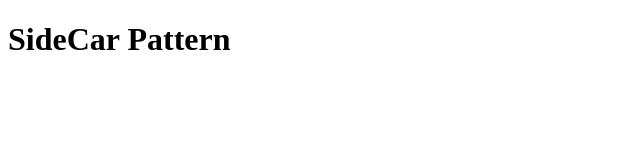
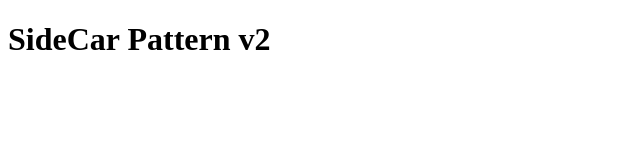
Before and after one commit to SmongsDev/docker-lab, a plain HTML site: page index.html in a window 1280 px wide. Shown: the full height of the page, 0-640 px from the left. Drawn offline with Linux system fonts and the light colour scheme.

Commit message:
Update index.html

```diff
--- a/index.html
+++ b/index.html
@@ -1,9 +1,9 @@
 <!DOCTYPE html>
 <html>
   <head>
-    <title>SideCar Pattern</title>
+    <title>SideCar Pattern v2</title>
   </head>
   <body>
-    <h1>SideCar Pattern</h1>
+    <h1>SideCar Pattern v2</h1>
   </body>
 </html>
```
